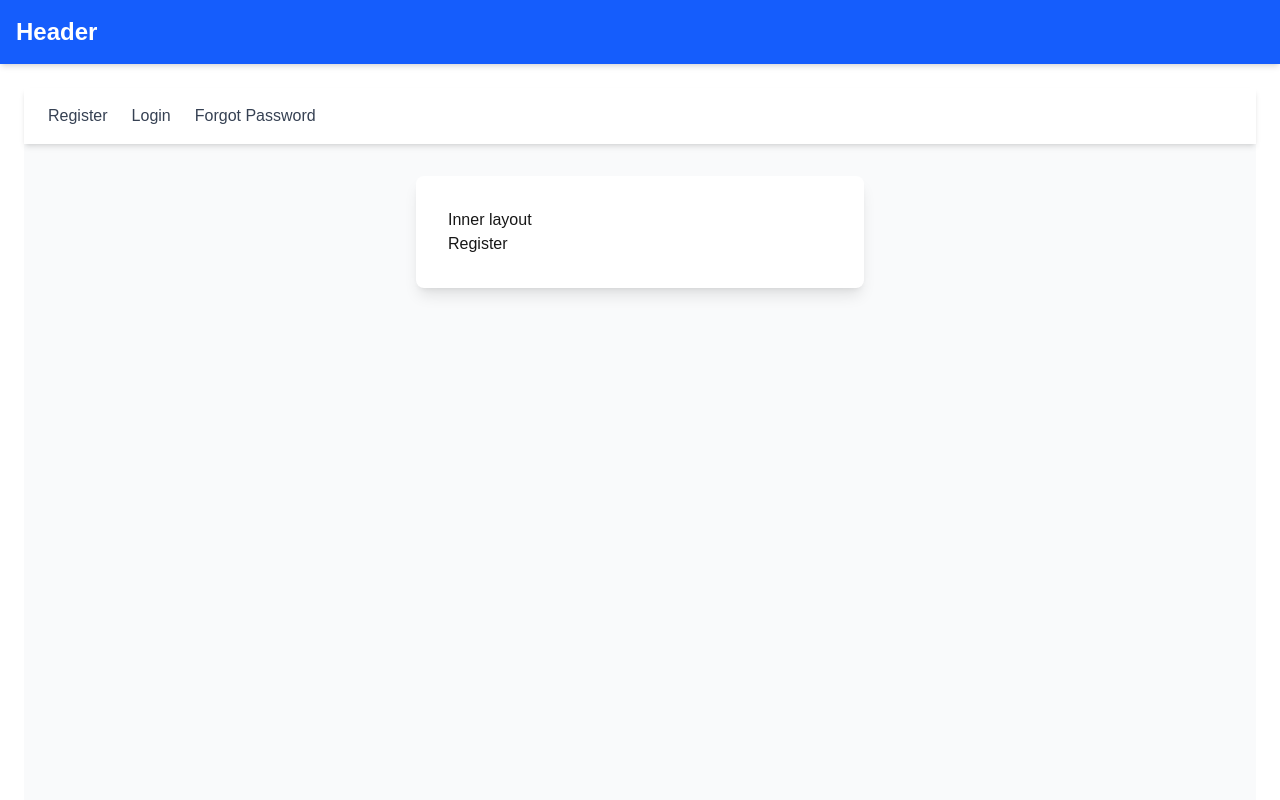
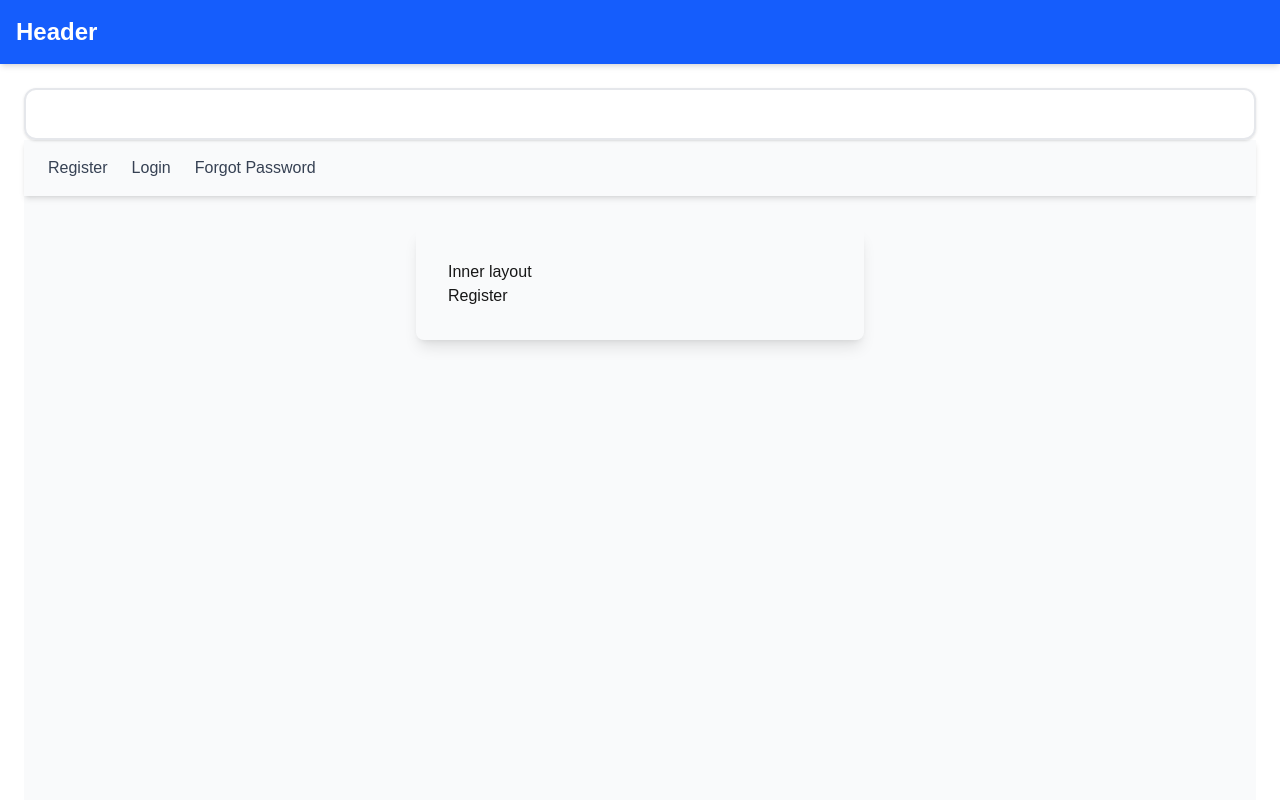
Before and after one commit to Yibeltal-0849/next-js-practice, a Next.js app: page /with-auth-layout/register in a window 1280 px wide. Shown: the top 800 px of the page. Built offline with nearby package versions, Linux system fonts and the light colour scheme.

Commit message:
template file

```diff
--- a/app/(auth)/layout.tsx
+++ b/app/(auth)/layout.tsx
@@ -1,5 +1,6 @@
 'use client' // ← Add this at the top to enable client-side rendering
 import React, { Component } from 'react'
+import { useState } from 'react'
 import Link from 'next/link'
 import { usePathname } from 'next/navigation'
 // react Component by default is serverside Component
@@ -13,11 +14,17 @@ const navLinks = [
 
 export default function AuthLayout({ children }: { children: React.ReactNode }) {
   const pathname = usePathname() // ← Fixed variable name (was pathName)
+   const [input, setInput] = useState('')
 
   return (
+    <><input
+  value={input}
+  onChange={(e) => setInput(e.target.value)}
+  className="w-full px-4 py-3 rounded-xl border-2 border-gray-200 focus:border-transparent focus:ring-4 focus:ring-gradient-to-r focus:from-blue-500 focus:to-purple-500  shadow-sm focus:shadow-lg transition-all duration-300"
+/>
     <div className="min-h-screen bg-gray-50">
       {/* Navigation Bar */}
-      <nav className="bg-white shadow-md py-4 px-6">
+      <nav className=" shadow-md py-4 px-6">
         <div className="container mx-auto flex space-x-6">
           {navLinks.map((link) => {
             const isActive = pathname === link.href // ← Better comparison
@@ -26,11 +33,9 @@ export default function AuthLayout({ children }: { children: React.ReactNode })
               <Link
                 href={link.href}
                 key={link.name}
-                className={`font-medium transition-colors duration-200 ${
-                  isActive
+                className={`font-medium transition-colors duration-200 ${isActive
                     ? 'text-blue-600 border-b-2 border-blue-600'
-                    : 'text-gray-700 hover:text-blue-500'
-                }`}
+                    : 'text-gray-700 hover:text-blue-500'}`}
               >
 
                 {link.name}
@@ -42,10 +47,10 @@ export default function AuthLayout({ children }: { children: React.ReactNode })
 
       {/* Main Content Area */}
       <main className="container mx-auto px-4 py-8">
-        <div className="max-w-md mx-auto bg-white rounded-lg shadow-lg p-8">
+        <div className="max-w-md mx-auto  rounded-lg shadow-lg p-8">
           {children}
         </div>
       </main>
-    </div>
+    </div></>
   )
 }
```
Also changed, not shown: note.txt.
